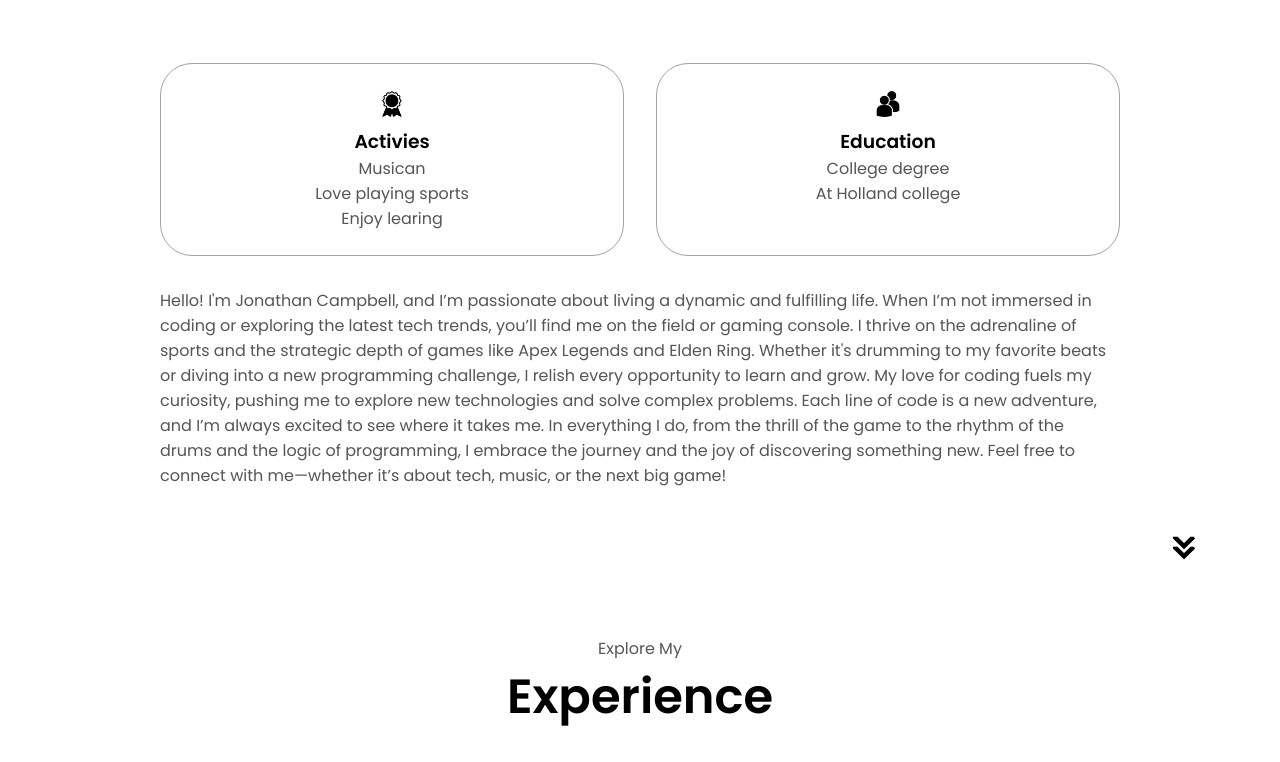
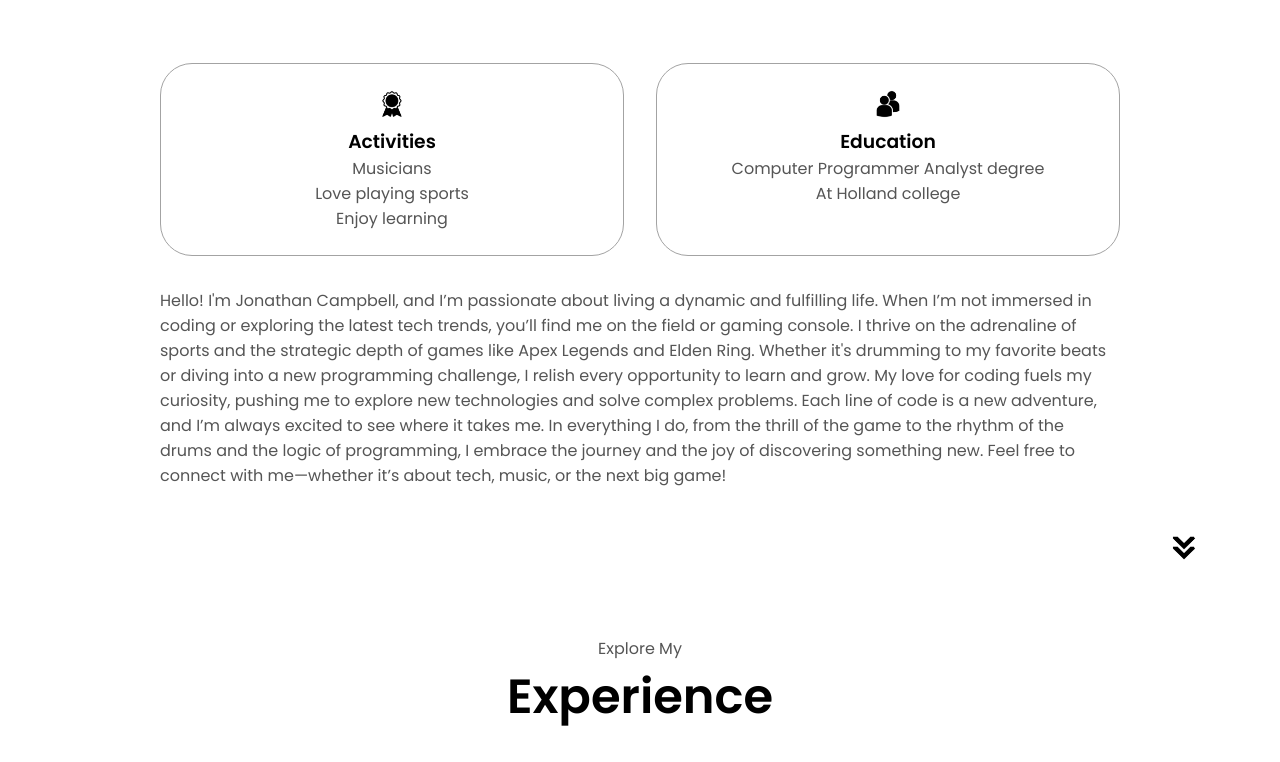
Before and after one commit to jonathan258/Portfolio-Jonathan-Campbell, a plain HTML site: page index.html in a window 1280 px wide. Shown: the part 1060-1822 px from the top of the page. Drawn offline with Linux system fonts and the light colour scheme.

Commit message:
Fixed a few spelling errors

```diff
--- a/index.html
+++ b/index.html
@@ -83,8 +83,8 @@
                 alt="Experience icon"
                 class="icon"
               />
-              <h3>Activies </h3>
-              <p>Musican <br />Love playing sports <br />Enjoy learing</p>
+              <h3>Activities </h3>
+              <p>Musicians <br />Love playing sports <br />Enjoy learning</p>
             </div>
             <div class="details-container">
               <img
@@ -93,7 +93,7 @@
                 class="icon"
               />
               <h3>Education</h3>
-              <p>College degree<br /> At Holland college</p>
+              <p>Computer Programmer Analyst degree<br /> At Holland college</p>
             </div>
           </div>
           <div class="text-container">
@@ -353,7 +353,7 @@ Feel free to connect with me—whether it’s about tech, music, or the next big
           </ul>
         </div>
       </nav>
-      <p>Copyright 2024 Jonahan . All Rights Reserved.</p>
+      <p>Copyright 2024 Jonathan. All Rights Reserved.</p>
     </footer>
     <script src="script.js"></script>
   </body>
```
